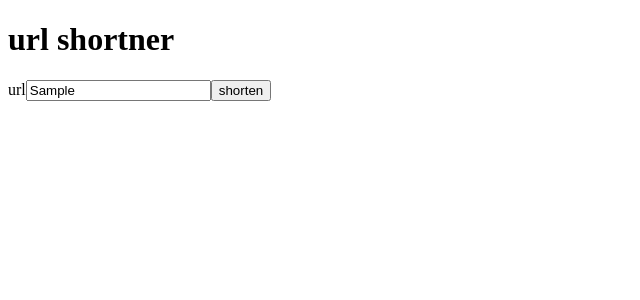
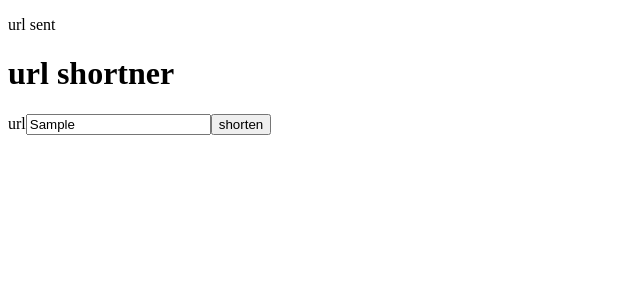
Before and after one commit to AlejoTorres2001/url-shortener, a Next.js app: page / in a window 1280 px wide. Both pictures are taken after typing "Sample" into the empty fields and a click on the button "shorten". Shown: the top 300 px of the page, without its empty margins (0-640 px from the left). Built offline with nearby package versions, Linux system fonts and the light colour scheme.

Commit message:
abstracted logic from Home page

```diff
--- /dev/null
+++ b/src/hooks/useForm.tsx
@@ -0,0 +1,17 @@
+import React, { useRef } from 'react'
+import { payload, sendUrl } from '../services/sendUrl'
+import { useMutation } from '@tanstack/react-query'
+const useForm = () => {
+  const {mutate,isSuccess,isError} = useMutation(
+    ({ url, userEmail }: payload) => sendUrl({ url, userEmail })
+  )
+  const inputRef = useRef() as React.MutableRefObject<HTMLInputElement>;
+  const userEmail = 'asd'
+  const handleSubmit = (e: React.FormEvent<HTMLFormElement>) => {
+    e.preventDefault()
+    mutate({ url: inputRef.current.value, userEmail })
+  }
+  return { inputRef, handleSubmit,isSuccess,isError }
+}
+
+export default useForm
--- a/src/pages/index.tsx
+++ b/src/pages/index.tsx
@@ -1,22 +1,22 @@
 import type { NextPage } from 'next'
 import Head from 'next/head'
+import useForm from '../hooks/useForm'
 
 const Home: NextPage = () => {
-  const handleSubmit = (e: React.FormEvent<HTMLFormElement>) => {
-    e.preventDefault()
-
-  }
+  const {inputRef,handleSubmit,isSuccess,isError } = useForm()
   return (
     <>
       <Head>
         <title>url shortner</title>
       </Head>
       <main>
+        {isSuccess && <p>url sent</p>}
+        {isError && <p>error</p>}
         <h1>url shortner</h1>
         <div className="">
           <form onSubmit={handleSubmit}>
             <label htmlFor="url">url</label>
-            <input type="text" placeholder="url" />
+            <input type="text" placeholder="url" ref={inputRef} />
             <button type="submit">shorten</button>
           </form>
         </div>
```
